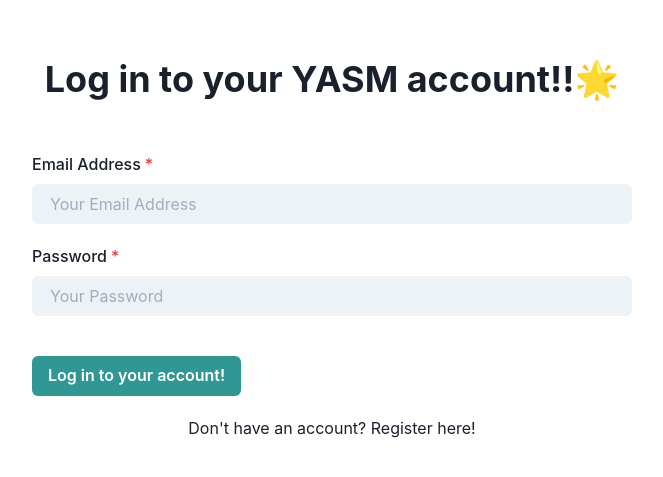
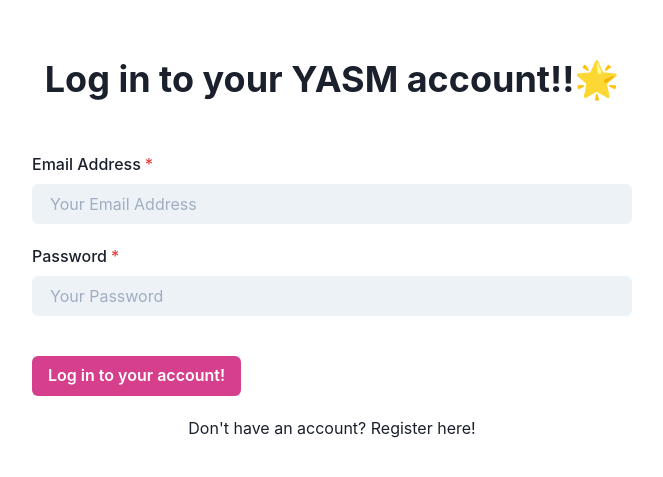
Before and after one commit to YASM-Media/yasm, a React (Create React App) app in the folder client/: page /login in a window 1280 px wide. Shown: the part 151-628 px from the top of the page, without its empty margins (308-971 px from the left). Built offline with nearby package versions, Linux system fonts and the light colour scheme; no server answers.

Commit message:
Auth Pages colors

```diff
--- a/client/src/pages/Auth/Login.page.tsx
+++ b/client/src/pages/Auth/Login.page.tsx
@@ -94,12 +94,7 @@ const Login: React.FunctionComponent<LoginProps> = () => {
               handleChange={formik.handleChange('password')}
               error={formik.errors.password}
             />
-            <Button
-              m={5}
-              colorScheme='teal'
-              type='submit'
-              isDisabled={!formik.isValid}
-            >
+            <Button m={5} type='submit' isDisabled={!formik.isValid}>
               Log in to your account!
             </Button>
           </Box>
--- a/client/src/pages/Auth/Register.page.tsx
+++ b/client/src/pages/Auth/Register.page.tsx
@@ -135,12 +135,7 @@ const Register: React.FunctionComponent<RegisterProps> = () => {
               handleChange={formik.handleChange('passwordAgain')}
               error={formik.errors.passwordAgain}
             />
-            <Button
-              m={5}
-              colorScheme='teal'
-              type='submit'
-              isDisabled={!formik.isValid}
-            >
+            <Button m={5} type='submit' isDisabled={!formik.isValid}>
               Create an account!
             </Button>
           </Box>
```
